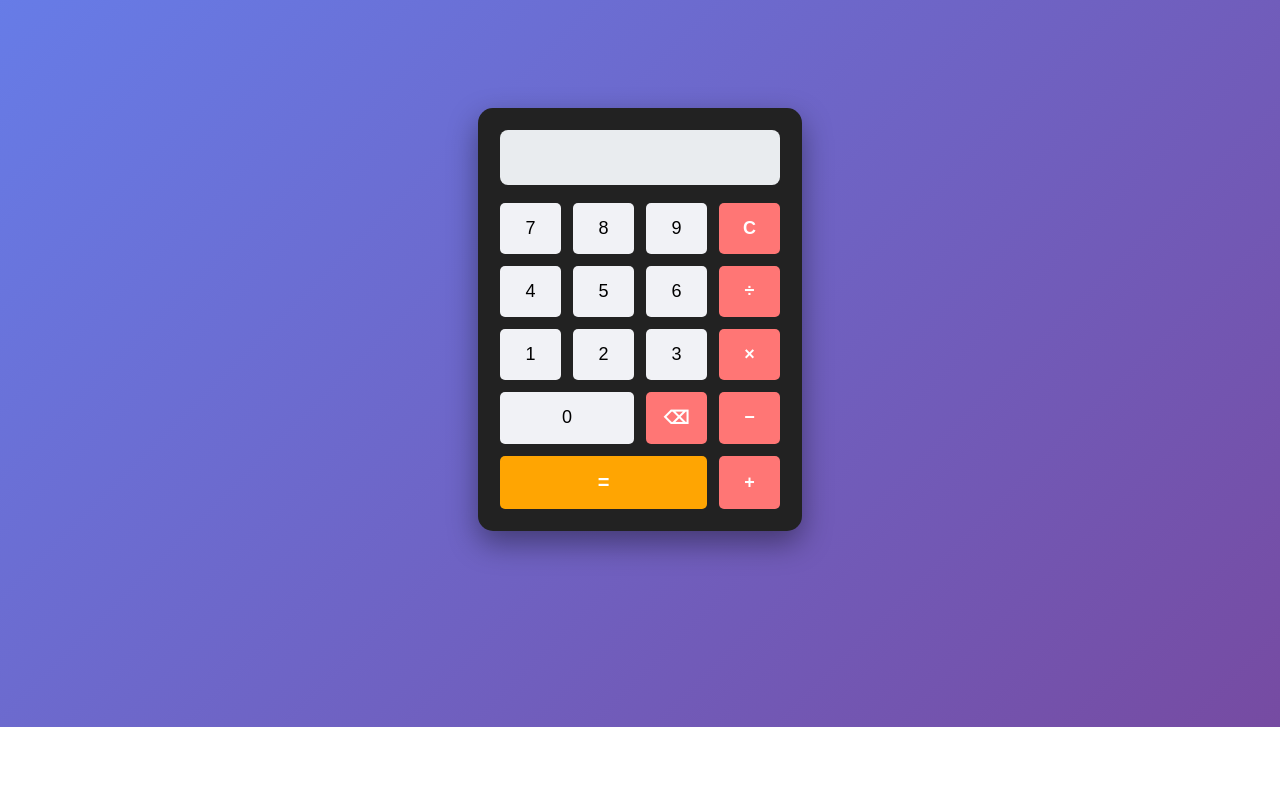
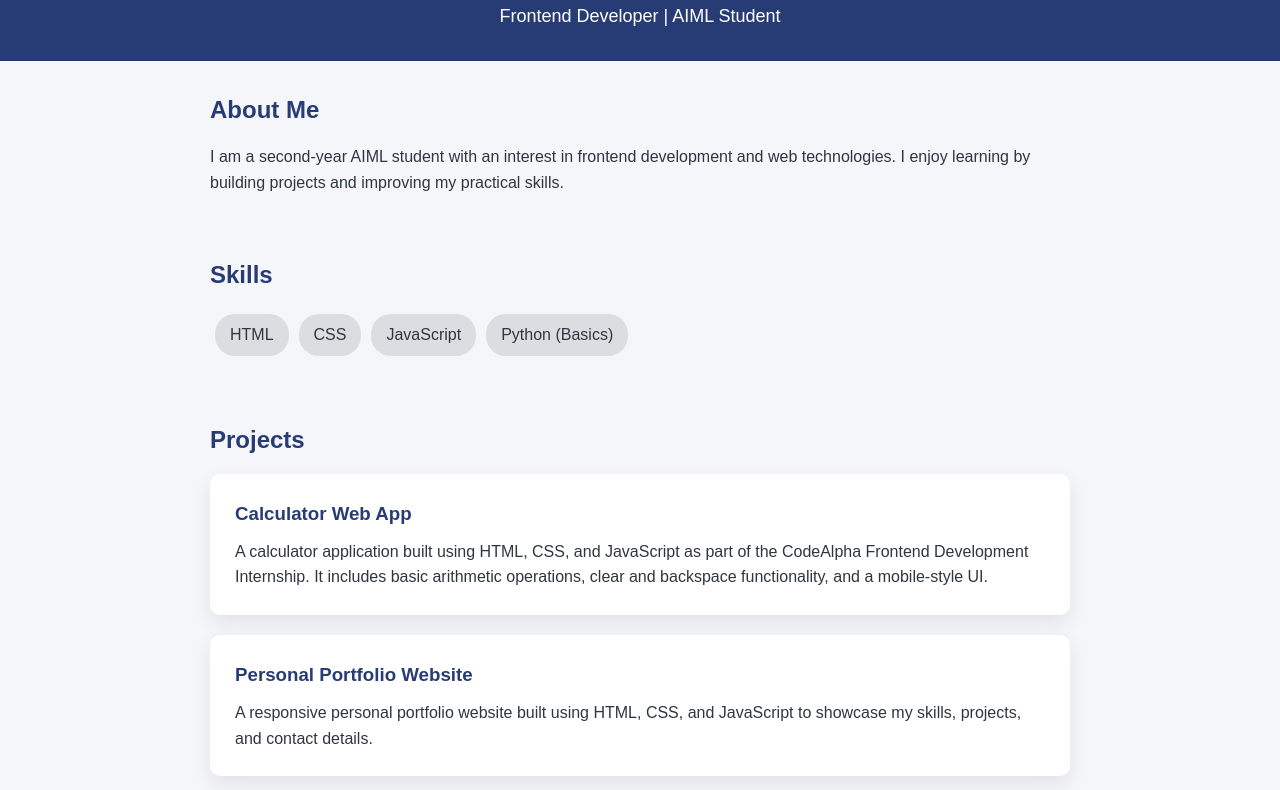
Before and after one commit to rajkanyajoshi/codealpha_tasks, a plain HTML site: page index.html in a window 1280 px wide. Shown: the part 89-879 px from the top of the page. Before the commit the page ends 816 px from the top, so only its background shows below. Drawn offline with Linux system fonts and the light colour scheme.

Commit message:
Add files via upload

```diff
--- a/index.html
+++ b/index.html
@@ -2,38 +2,67 @@
 <html lang="en">
 <head>
     <meta charset="UTF-8">
-    <title>Calculator</title>
+    <title>Rajkanya Joshi | Portfolio</title>
     <link rel="stylesheet" href="style.css">
 </head>
 <body>
 
-    <div class="calculator">
-        <input type="text" id="display" disabled>
-<div class="buttons">
-    <!-- Numbers -->
-    <button onclick="appendValue('7')">7</button>
-    <button onclick="appendValue('8')">8</button>
-    <button onclick="appendValue('9')">9</button>
-    <button onclick="clearDisplay()" class="operator">C</button>
+    <!-- Header -->
+<header>
 
-    <button onclick="appendValue('4')">4</button>
-    <button onclick="appendValue('5')">5</button>
-    <button onclick="appendValue('6')">6</button>
-    <button onclick="appendValue('/')" class="operator">÷</button>
+    <h1>Rajkanya Joshi</h1>
+    <p>Frontend Developer | AIML Student</p>
+</header>
+    <!-- About Section -->
+    <section id="about">
+        <h2>About Me</h2>
+        <p>
+            I am a second-year AIML student with an interest in frontend development and web technologies.
+            I enjoy learning by building projects and improving my practical skills.
+        </p>
+    </section>
 
-    <button onclick="appendValue('1')">1</button>
-    <button onclick="appendValue('2')">2</button>
-    <button onclick="appendValue('3')">3</button>
-    <button onclick="appendValue('*')" class="operator">×</button>
+    <!-- Skills Section -->
+    <section id="skills">
+        <h2>Skills</h2>
+        <ul>
+            <li>HTML</li>
+            <li>CSS</li>
+            <li>JavaScript</li>
+            <li>Python (Basics)</li>
+        </ul>
+    </section>
 
-    <button onclick="appendValue('0')" class="zero">0</button>
-    <button onclick="deleteLast()" class="operator">⌫</button>
-    <button onclick="appendValue('-')" class="operator">−</button>
+    <!-- Projects Section -->
+   <section id="projects">
+    <h2>Projects</h2>
 
-    <button class="equal" onclick="calculateResult()">=</button>
-    <button onclick="appendValue('+')" class="operator">+</button>
-</div>
+    <div class="projects-container">
+        <div class="project">
+            <h3>Calculator Web App</h3>
+            <p>
+                A calculator application built using HTML, CSS, and JavaScript as part of
+                the CodeAlpha Frontend Development Internship. It includes basic arithmetic
+                operations, clear and backspace functionality, and a mobile-style UI.
+            </p>
+        </div>
+
+        <div class="project">
+            <h3>Personal Portfolio Website</h3>
+            <p>
+                A responsive personal portfolio website built using HTML, CSS, and JavaScript
+                to showcase my skills, projects, and contact details.
+            </p>
+        </div>
     </div>
+</section>
+
+    <!-- Contact Section -->
+    <section id="contact">
+        <h2>Contact</h2>
+        <p>Email: rajkanyajoshi13112006@gmail.com</p>
+        <p>GitHub: github.com/rajkanyajoshi</p>
+    </section>
 
     <script src="script.js"></script>
 </body>
--- a/script.js
+++ b/script.js
@@ -1,20 +1,9 @@
-let display = document.getElementById("display");
-
-function appendValue(value) {
-    display.value += value;
-}
-
-function clearDisplay() {
-    display.value = "";
-}
-
-function calculateResult() {
-    try {
-        display.value = eval(display.value);
-    } catch {
-        display.value = "Error";
-    }
-}
-function deleteLast() {
-    display.value = display.value.slice(0, -1);
-}
+// Smooth scroll for internal links (future-ready)
+document.querySelectorAll('a[href^="#"]').forEach(link => {
+    link.addEventListener('click', function (e) {
+        e.preventDefault();
+        document.querySelector(this.getAttribute('href')).scrollIntoView({
+            behavior: 'smooth'
+        });
+    });
+});
--- a/style.css
+++ b/style.css
@@ -1,82 +1,88 @@
-body {
-    display: flex;
-    justify-content: center;
-    align-items: center;
-    height: 100vh;
-    background: linear-gradient(135deg, #667eea, #764ba2);
-    font-family: Arial, sans-serif;
-}
-
-.calculator {
-    background: #222;
-    padding: 22px;
-    border-radius: 15px;
-    width: 280px;
-    box-shadow: 0 12px 30px rgba(0, 0, 0, 0.4);
-}
-
-#display {
-    width: 100%;
-    height: 55px;
-    margin-bottom: 18px;
-    font-size: 22px;
-
-    /* Text behavior */
-    text-align: right;
-    line-height: 55px;
-
-    /* Balanced spacing */
-    padding: 0 15px;
-
-    border: none;
-    border-radius: 8px;
-    background: #e9ecef;
-    color: #2d3436;
-
+* {
+    margin: 0;
+    padding: 0;
     box-sizing: border-box;
 }
 
-.buttons {
-    display: grid;
-    grid-template-columns: repeat(4, 1fr);
-    gap: 12px;
-}
-button {
-    padding: 15px;
-    font-size: 18px;
-    border: none;
-    border-radius: 5px;
-    cursor: pointer;
+body {
+    font-family: Arial, sans-serif;
+    background: #f5f6fa;
+    color: #2f3640;
+    line-height: 1.6;
 }
 
-button:hover {
-    background: #ddd;
-}
-.equal {
-    grid-column: span 3;
-    background: #ffa502;
+/* Header */
+header {
+    background: #273c75;
     color: white;
-    font-size: 20px;
-    font-weight: bold;
+    padding: 30px 20px;
+    text-align: center;
 }
 
-.equal:hover {
-    background: #e69500;
-}
-.operator {
-    background: #ff7675;
-    color: white;
-    font-weight: bold;
+header h1 {
+    font-size: 32px;
 }
 
-.operator:hover {
-    background: #e17055;
+header p {
+    margin-top: 10px;
+    font-size: 18px;
+}
+.profile-pic {
+    width: 140px;
+    height: 140px;
+    object-fit: cover;
+    border-radius: 50%;
+    border: 4px solid white;
+    margin-bottom: 15px;
 }
 
-.zero {
-    grid-column: span 2;
+/* Sections */
+section {
+    padding: 30px 20px;
+    max-width: 900px;
+    margin: auto;
 }
 
-button {
-    background: #f1f2f6;
+section h2 {
+    margin-bottom: 15px;
+    color: #273c75;
 }
+
+/* Skills */
+#skills ul {
+    list-style: none;
+    display: flex;
+    flex-wrap: wrap;
+}
+
+#skills li {
+    background: #dcdde1;
+    padding: 8px 15px;
+    margin: 5px;
+    border-radius: 20px;
+}
+
+/* Projects */
+/* Projects layout fix */
+.projects-container {
+    display: grid;
+    grid-template-columns: 1fr;
+    gap: 20px;
+}
+
+.project {
+    background: #ffffff;
+    padding: 25px;
+    border-radius: 10px;
+    box-shadow: 0 8px 20px rgba(0, 0, 0, 0.08);
+}
+
+.project h3 {
+    margin-bottom: 10px;
+    color: #273c75;
+}
+
+/* Contact */
+#contact p {
+    margin: 5px 0;
+}
```
Also changed, not shown: 1 other file.
